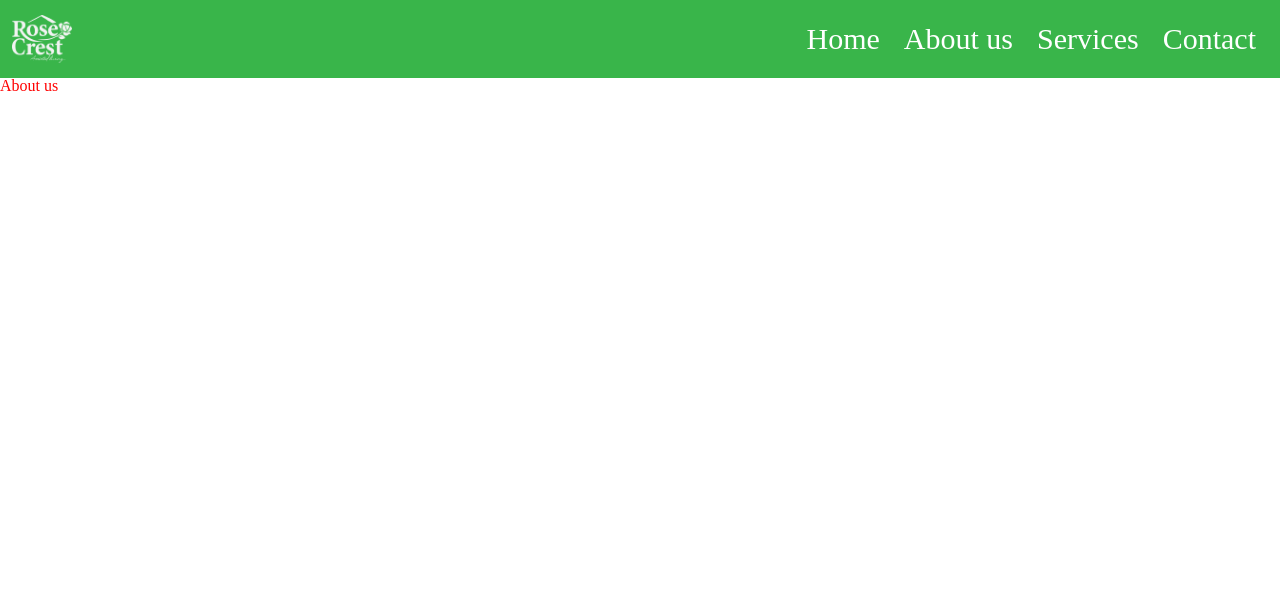
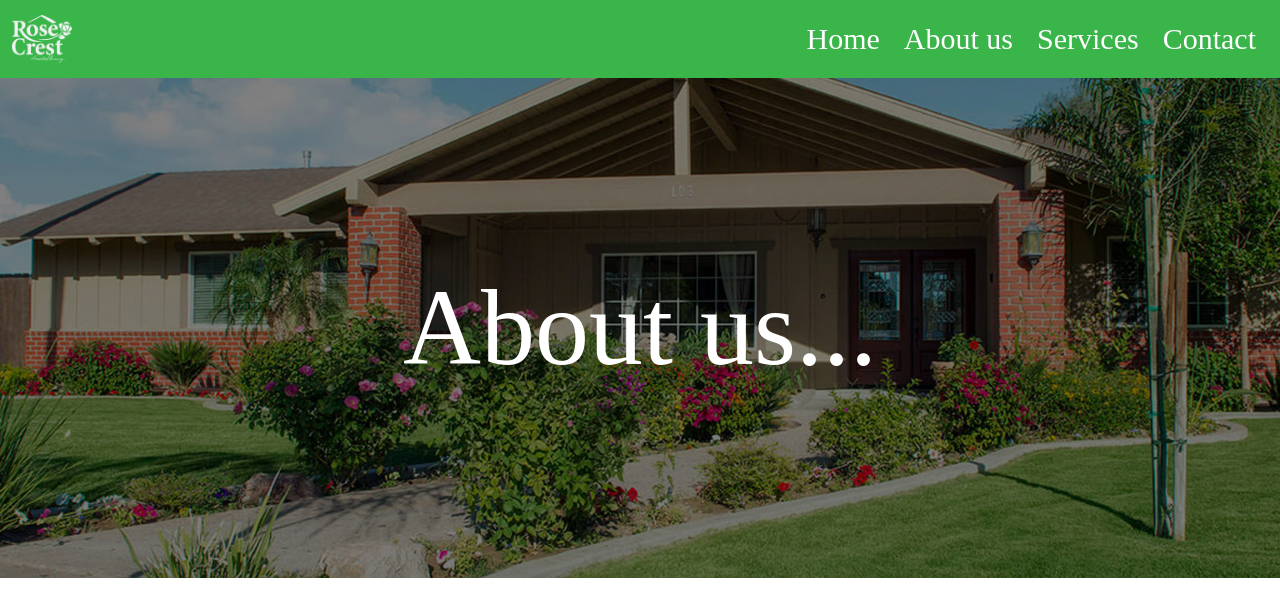
Before and after one commit to RysonShalvis/RoseCrest-Website, a React (Vite) app: page /about in a window 1280 px wide. Shown: the top 616 px of the page. Built offline with nearby package versions, Linux system fonts and the light colour scheme.

Commit message:
add nav heading component

```diff
--- a/src/components/AboutPage.jsx
+++ b/src/components/AboutPage.jsx
@@ -1,9 +1,13 @@
 import "../scss/_about-page.scss";
+import NavHeading from "./NavHeading";
+import image from "../media/about-us-filler-image.jpeg";
 
 const AboutPage = () => {
   return (
-    <div className="about-page">About us</div>
-  )
-}
+    <div className="about-page">
+      <NavHeading image={image} title="About us..." />
+    </div>
+  );
+};
 
-export default AboutPage
+export default AboutPage;
--- a/src/components/App.jsx
+++ b/src/components/App.jsx
@@ -4,6 +4,7 @@ import AboutPage from "./AboutPage";
 import Header from "./Header";
 import LandingPage from "./LandingPage";
 import { Routes, Route } from "react-router-dom";
+import ServicesPage from "./ServicesPage";
 
 function App() {
   return (
@@ -12,7 +13,7 @@ function App() {
       <Routes>
         <Route path="/" element={<LandingPage />} />
         <Route path="/about" element={<AboutPage />} />
-        <Route path="services" element={<h1>Services</h1>} />
+        <Route path="services" element={<ServicesPage />} />
         <Route path="contact" element={<h1>Contact</h1>} />
       </Routes>
     </div>
--- /dev/null
+++ b/src/components/NavHeading.jsx
@@ -0,0 +1,18 @@
+import "../scss/_nav-heading.scss";
+import PropTypes from "prop-types";
+
+const NavHeading = ({ image, title }) => {
+  return (
+    <div className="nav-heading">
+      <h1>{title}</h1>
+      <img src={image} />
+    </div>
+  );
+};
+
+NavHeading.propTypes = {
+  image: PropTypes.string,
+  title: PropTypes.string,
+};
+
+export default NavHeading;
--- /dev/null
+++ b/src/components/ServicesPage.jsx
@@ -0,0 +1,10 @@
+import NavHeading from "./NavHeading"
+import image from "../media/about-us-filler-image.jpeg";
+
+const ServicesPage = () => {
+  return (
+    <div><NavHeading image={image} title="Services..." /></div>
+  )
+}
+
+export default ServicesPage
--- a/src/scss/_about-page.scss
+++ b/src/scss/_about-page.scss
@@ -1,5 +1,5 @@
 @import "./variables";
 
 .about-page {
-    color: red;
+
 }
--- /dev/null
+++ b/src/scss/_nav-heading.scss
@@ -0,0 +1,27 @@
+@import "./variables";
+
+.nav-heading {
+  position: relative;
+  display: flex;
+  justify-content: center;
+  align-items: center;
+  overflow: hidden;
+  height: 500px;
+  background-color: black;
+
+  h1 {
+    position: relative;
+    font-size: $headerFont;
+    z-index: 2;
+    color: $secondaryColor;
+  }
+
+  img {
+    object-fit: cover;
+    position: absolute;
+    width: 100%;
+    height: 100%;
+    z-index: 1;
+    opacity: 50%;
+  }
+}
--- a/src/scss/_variables.scss
+++ b/src/scss/_variables.scss
@@ -6,7 +6,7 @@ $textColor: $primaryColor;
 
 $spacing: 12px;
 
-$headerFont: 50px;
+$headerFont: 108px;
 $subHeaderFont: 40px;
 $largeTextFont: 30px;
 $textFont: 18px;
```
Also changed, not shown: src/media/about-us-filler-image.jpeg (added).
